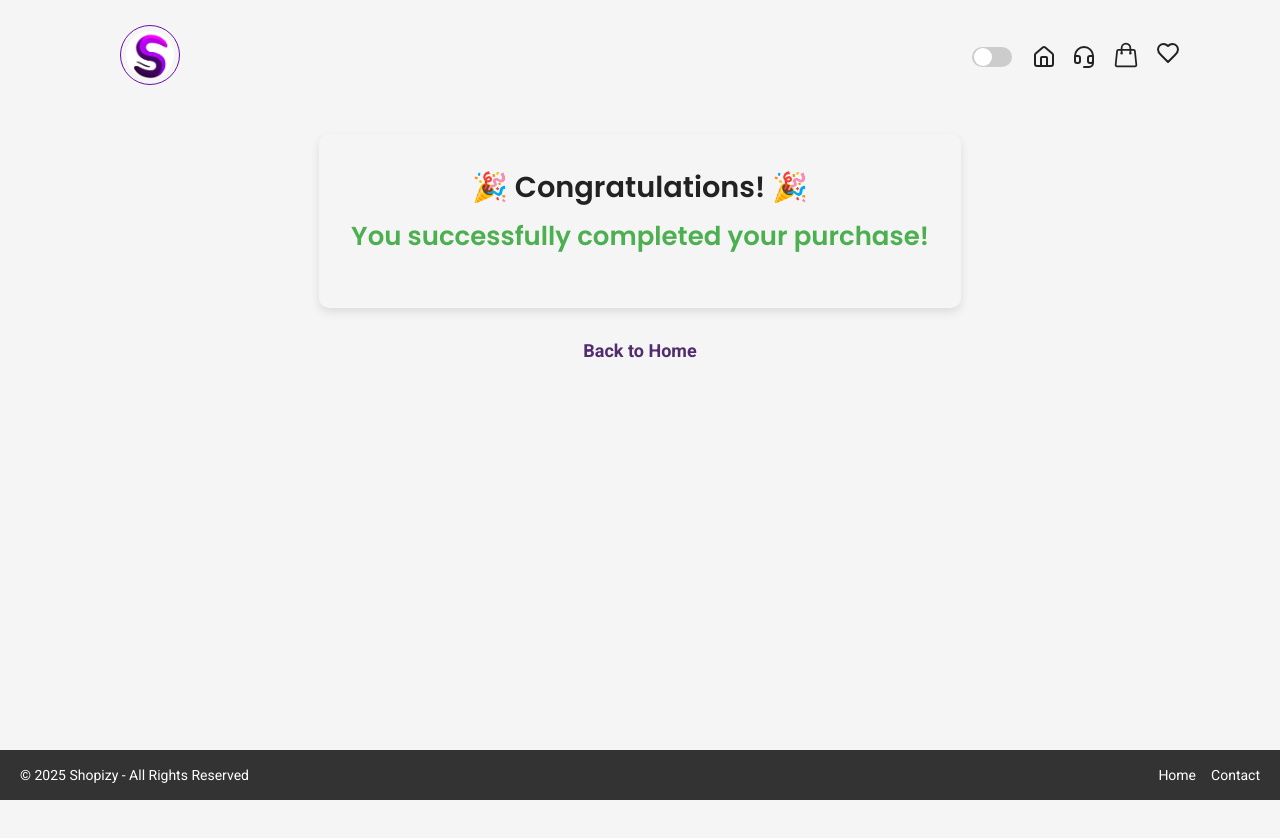
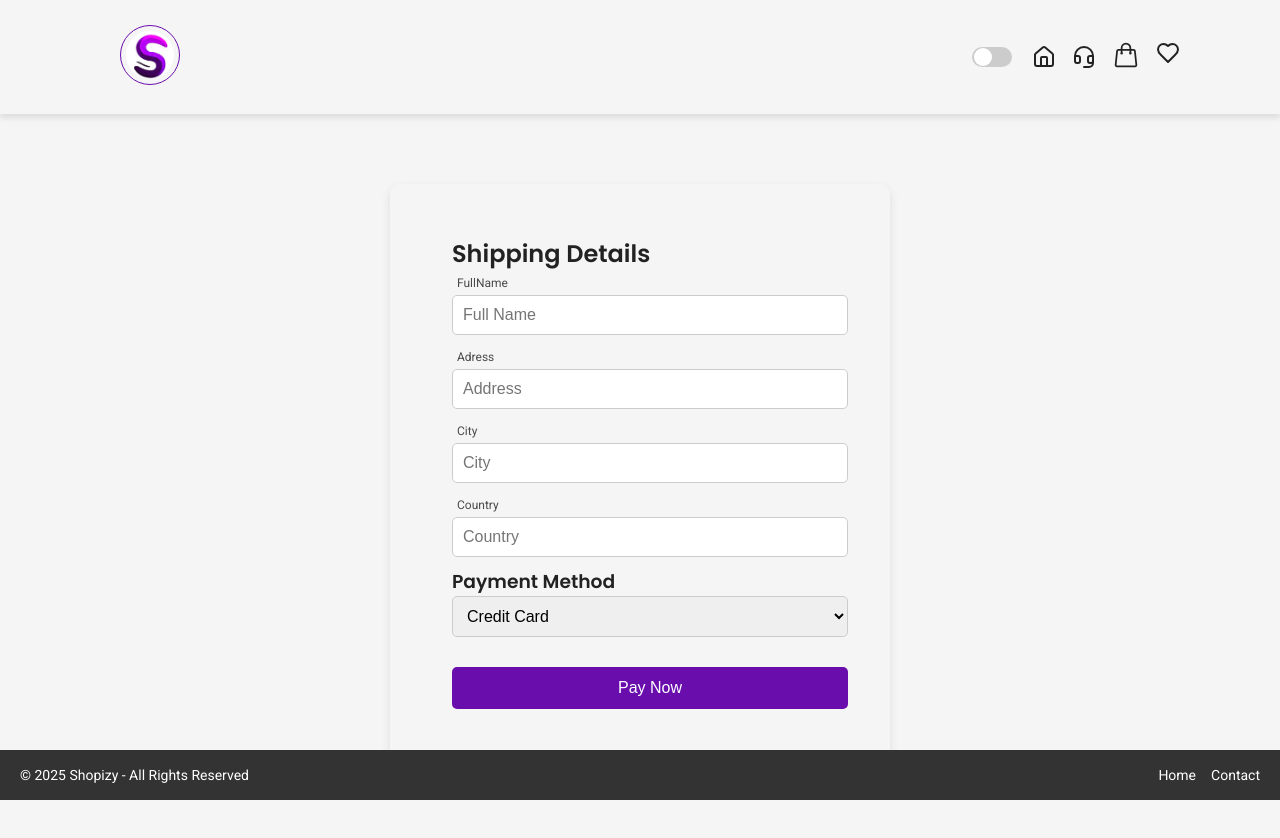
Before and after one commit to VAbrishamii/Shopizy, a React (Vite) app in the folder shopizy-ecom/: page /checkout in a window 1280 px wide. Shown: the top 838 px of the page. Before the commit the page ends 800 px from the top, so only its background shows below. Built offline with nearby package versions, Linux system fonts and the light colour scheme.

Commit message:
update checkoutpage

```diff
--- a/shopizy-ecom/src/components/SearchBar.jsx
+++ b/shopizy-ecom/src/components/SearchBar.jsx
@@ -56,7 +56,6 @@ const SearchBar = () => {
   return (
     <SearchContainer ref={searchRef}>
       <label htmlFor="search-input" className="visually-hidden">
-        Search Products
       </label>
       <SearchInput
         id="search-input"
--- a/shopizy-ecom/src/pages/checkOutPage.jsx
+++ b/shopizy-ecom/src/pages/checkOutPage.jsx
@@ -1,6 +1,20 @@
-
-import { CheckoutContainer, CheckoutContent, Title, Message, BackButton, PurchasedItemsContainer, ItemList, Item } from "../styles/checkOutStyle";
-import { useEffect } from "react";
+import {
+  CheckoutContainer,
+  CheckoutContent,
+  Title,
+  Message,
+  BackButton,
+  PurchasedItemsContainer,
+  ItemList,
+  Item,
+  FormContainer,
+  FormGroup,
+  Label,
+  Input,
+  Select,
+  PayButton,
+} from "../styles/checkOutStyle";
+import { useEffect, useState } from "react";
 import { useLocation, Link } from "react-router-dom";
 import useCartStore from "../store/useCartStore";
 
@@ -8,35 +22,137 @@ const CheckoutPage = () => {
   const location = useLocation();
   const cart = location.state?.cart || [];
   const { clearCart } = useCartStore();
+  const [formData, setFormData] = useState({
+    name: "",
+    address: "",
+    city: "",
+    country: "",
+    paymentMethod: "credit-card",
+  });
+  const [isPaid, setIsPaid] = useState(false);
+  const [referenceNumber, setReferenceNumber] = useState(null);
 
   useEffect(() => {
+    if (isPaid) {
       clearCart();
-  }, []);
+    }
+  }, [isPaid]);
+
+  const handleChange = (e) => {
+    setFormData({ ...formData, [e.target.name]: e.target.value });
+  };
+
+  const handlePayment = () => {
+    const refNumber = Math.floor(100000 + Math.random() * 900000);
+    setReferenceNumber(refNumber);
+    setIsPaid(true);
+  };
 
   return (
     <CheckoutContainer>
+      {!isPaid ? (
+        <>
           <CheckoutContent>
-      <Title>🎉 Congratulations! 🎉</Title>
-      <Message>You successfully completed your purchase!</Message>
+            {/* <Title>Checkout</Title> */}
+            <FormContainer>
+              <FormGroup>
+                <h2>Shipping Details</h2>
+                <Label htmlFor="fullName">FullName</Label>
+                <Input
+                  id="fullName"
+                  type="text"
+                  name="name"
+                  placeholder="Full Name"
+                  value={formData.name}
+                  onChange={handleChange}
+                  required
+                />
+                </FormGroup>
+                <FormGroup>
+                <Label htmlFor="address">Adress</Label>
+                <Input
+                  id="address"
+                  type="text"
+                  name="address"
+                  placeholder="Address"
+                  value={formData.address}
+                  onChange={handleChange}
+                  required
+                />
+                </FormGroup>
+                <FormGroup>
+                <Label htmlFor="city">City</Label>
+                <Input
+                  id="city"
+                  type="text"
+                  name="city"
+                  placeholder="City"
+                  value={formData.city}
+                  onChange={handleChange}
+                  required
+                />
+                </FormGroup>
+                <FormGroup>
+                <Label htmlFor="country">Country</Label>
+                <Input
+                  id="country"
+                  type="text"
+                  name="country"
+                  placeholder="Country"
+                  value={formData.country}
+                  onChange={handleChange}
+                  required
+                />
+              </FormGroup>
+
+              <FormGroup>
+              <h3>Payment Method</h3>
+              <Select
+                name="paymentMethod"
+                value={formData.paymentMethod}
+                onChange={handleChange}
+              >
+                <option value="credit-card">Credit Card</option>
+                <option value="paypal">PayPal</option>
+                <option value="bank-transfer">Bank Transfer</option>
+              </Select>
+              </FormGroup>
+              <FormGroup>
+              <PayButton onClick={handlePayment}>Pay Now</PayButton>
+              </FormGroup>
+            </FormContainer>
+          </CheckoutContent>
+        </>
+      ) : (
+        <CheckoutContent>
+          <Title> Congratulations!</Title>
+          <Message>Your payment was successful!</Message>
+          <Message>
+            Reference Number: <strong>{referenceNumber}</strong>
+          </Message>
+
           {cart.length > 0 && (
-
             <PurchasedItemsContainer>
               <h3>Purchased Items:</h3>
               <ItemList>
                 {cart.map((item) => (
                   <Item key={item.id}>
                     <div>
-                  <img src={item.image.url} alt={item.title.url}  />
+                      <img src={item.image.url} alt={item.title} />
                       <span>{item.title}</span>
                     </div>
-                  <span>${item.price} (Qty: {item.quantity})</span>
+                    <span>
+                      ${item.price} (Qty: {item.quantity})
+                    </span>
                   </Item>
                 ))}
               </ItemList>
             </PurchasedItemsContainer>
           )}
+
+          <BackButton to="/">Back to Home</BackButton>
         </CheckoutContent>
-    <BackButton to="/">Back to Home</BackButton>
+      )}
     </CheckoutContainer>
   );
 };
--- a/shopizy-ecom/src/styles/GlobalStyles.js
+++ b/shopizy-ecom/src/styles/GlobalStyles.js
@@ -62,16 +62,16 @@ export const GlobalStyles = createGlobalStyle`
   }
 
   ::-webkit-scrollbar-track {
-    background: ${({ theme }) => theme.colors.background}; /* ✅ Matches background */
+    background: ${({ theme }) => theme.colors.background};
   }
 
   ::-webkit-scrollbar-thumb {
-    background: ${({ theme }) => theme.colors.darkGray}; /* ✅ Scrollbar color */
+    background: ${({ theme }) => theme.colors.darkGrey};
     border-radius: 10px;
   }
 
   ::-webkit-scrollbar-thumb:hover {
-    background: ${({ theme }) => theme.colors.darkGray}; /* ✅ Scrollbar color on hover */
+    background: ${({ theme }) => theme.colors.darkGrey};
   }
 
   /* Hide scrollbar for mobile */
@@ -81,7 +81,7 @@ export const GlobalStyles = createGlobalStyle`
     }
   }
 
-  /* 🔥 Smooth Scrolling Effect */
+  /* Smooth Scrolling Effect */
   html {
     scroll-behavior: smooth;
   }
--- a/shopizy-ecom/src/styles/checkOutStyle.jsx
+++ b/shopizy-ecom/src/styles/checkOutStyle.jsx
@@ -6,31 +6,31 @@ export const CheckoutContainer = styled.div`
   flex-direction: column;
   justify-content: center;
   align-items: center;
-  // height: 100vh;
   text-align: center;
-  background: ${({ theme }) => theme.colors.background || "#f5f5f5"};
   padding: 20px;
+
 `;
 
 export const CheckoutContent = styled.div`
-  // background-color: ${({ theme }) => theme.cardBackground};
   padding: 2rem;
   border-radius: 10px;
   text-align: center;
   box-shadow: 0 4px 10px rgba(0, 0, 0, 0.1);
-  // max-width: 500px;
+  max-width: 500px;
+  width: 100%;
+  margin: 50px auto;
 `;
 
-export const Title = styled.h2`
+export const Title = styled.h1`
   font-size: 1.8rem;
-  color: ${({ theme }) => theme.success};
+  color: ${({ theme }) => theme.colors.textPrimary};
   margin-bottom: 0.5rem;
 `;
 
-export const Message = styled.h2`
+export const Message = styled.p`
   font-size: 26px;
   font-weight: bold;
-  color: ${({ theme }) => theme.colors.success || "#28a745"};
+  color: ${({ theme }) => theme.colors.secondary};
   margin-bottom: 20px;
 
 `;
@@ -73,17 +73,71 @@ export const Item = styled.li`
 export const BackButton = styled(Link)`
   padding: 12px 24px;
   font-size: 18px;
-  // background-color: ${({ theme }) => theme.colors.secondary };
   color: ${({ theme }) => theme.colors.secondary };;
-  // border-radius: 8px;
   text-decoration: none;
   transition: all 0.3s ease-in-out;
   font-weight: bold;
-  // box-shadow: 2px 2px 10px rgba(0, 0, 0, 0.2);
   margin-top: 20px;
 
   &:hover {
-    // background-color: ${({ theme }) => theme.colors.primary };
     transform: scale(1.05);
   }
 `;
+
+
+export const FormContainer = styled.div`
+  display: flex;
+  flex-direction: column;
+  gap: 10px;
+  margin: 20px;
+`;
+export const FormGroup = styled.div`
+  display: flex;
+  flex-direction: column;
+  align-items: flex-start;
+  position: relative;
+  width: 100%;
+  margin: 0 10px;
+
+
+
+`;
+export const Label = styled.label`
+  font-size: 12px;
+  margin: 5px;
+
+  color: ${({ theme }) => theme.colors.darkGrey};
+`;
+
+export const Input = styled.input`
+  padding: 10px;
+  border: 1px solid #ccc;
+  border-radius: 5px;
+  font-size: 1rem;
+  width: 100%;
+`;
+
+
+export const Select = styled.select`
+  padding: 10px;
+  border: 1px solid #ccc;
+  border-radius: 5px;
+  font-size: 1rem;
+  width: 100%;
+  margin-bottom: 10px;
+`;
+
+export const PayButton = styled.button`
+  padding: 12px;
+  background: ${({ theme }) => theme.colors.primary};
+  width: 100%;
+  color: white;
+  border: none;
+  border-radius: 5px;
+  font-size: 1rem;
+  cursor: pointer;
+  margin-top: 10px;
+  &:hover {
+    background: ${({ theme }) => theme.colors.secondary};
+  }
+`;
```
Lines whose indentation alone changed are shown as unchanged.
